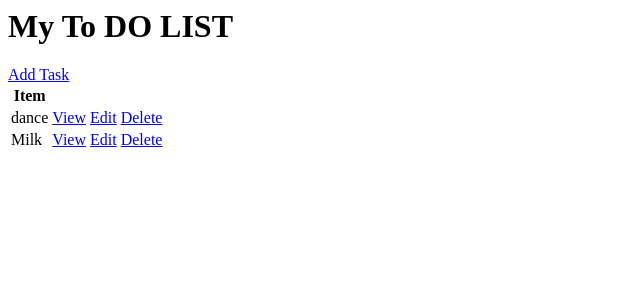
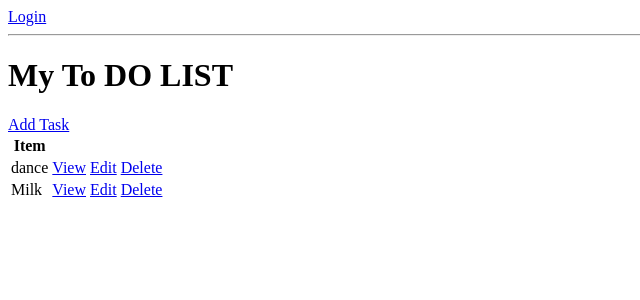
Before and after one commit to atulsharma2000/TODO_Project, a Django app: page / in a window 1280 px wide. Shown: the top 300 px of the page, without its empty margins (0-640 px from the left). Run offline with Django 3.2, Linux system fonts and the light colour scheme; data comes from the database, SQL or seed files in the repository; both versions use the stored data as it was after the commit.

Commit message:
login-logout done

```diff
--- a/todo_list/base/templates/base/task_list.html
+++ b/todo_list/base/templates/base/task_list.html
@@ -1,4 +1,14 @@
+{% if request.user.is_authenticated %}
+    <p> {{request.user}} </p>
+    <a href="{% url 'logout' %}">Logout</a>
+{% else %}
+<a href="{% url 'login'%}">Login</a>
+{% endif %}
+
+<hr>
+
 <h1>My To DO LIST</h1>
+
 <a href="{% url 'task-create'%}"> Add Task </a>
 
 <table>
--- a/todo_list/base/urls.py
+++ b/todo_list/base/urls.py
@@ -1,6 +1,8 @@
 from django.urls import path
 from django.urls.resolvers import URLPattern
-from .views import TaskDetail, TaskList, TaskCreate, TaskUpdate, DeleteView
+from .views import TaskDetail, TaskList, TaskCreate, TaskUpdate, DeleteView, CustomLoginView
+from django.contrib.auth.views import LogoutView
+
 
 urlpatterns = [
     path('', TaskList.as_view(), name='tasks'),
@@ -8,4 +10,8 @@ urlpatterns = [
     path('task-create/', TaskCreate.as_view(), name='task-create'),
     path('task-update/<int:pk>/', TaskUpdate.as_view(), name='task-update'),
     path('task-delete/<int:pk>/', DeleteView.as_view(), name='task-delete'),
+
+    path('login/',CustomLoginView.as_view(), name='login'),
+    path('logout/', LogoutView.as_view(next_page='login'), name='logout'),
+
 ]
--- a/todo_list/base/views.py
+++ b/todo_list/base/views.py
@@ -3,6 +3,9 @@ from django.shortcuts import render
 from django.views.generic.list import ListView
 from django.views.generic.detail import DetailView
 from django.views.generic.edit import CreateView, UpdateView, DeleteView
+
+from django.contrib.auth.views import LoginView
+
 from django.urls import reverse_lazy           #redirects user to certain page
 
 from .models import Task
@@ -36,3 +39,12 @@ class DeleteView(DeleteView):
     model = Task                    #lookingg for task_confirm_delete.html
     context_object_name = 'task'
     success_url = reverse_lazy('tasks')
+
+
+class CustomLoginView(LoginView):
+    template_name = 'base/login.html'
+    fields = '__all__'
+    redirect_authenticated_user = True
+
+    def get_success_url(self):
+        return reverse_lazy('tasks')
```
Also changed, not shown: todo_list/base/templates/base/login.html (added, +7 -0 lines), todo_list/db.sqlite3.
